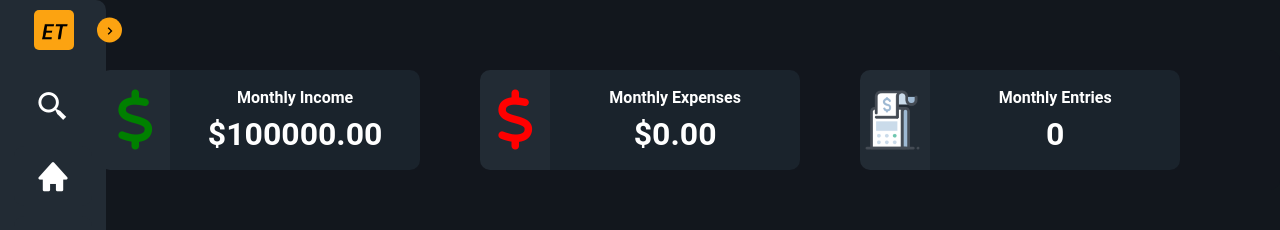
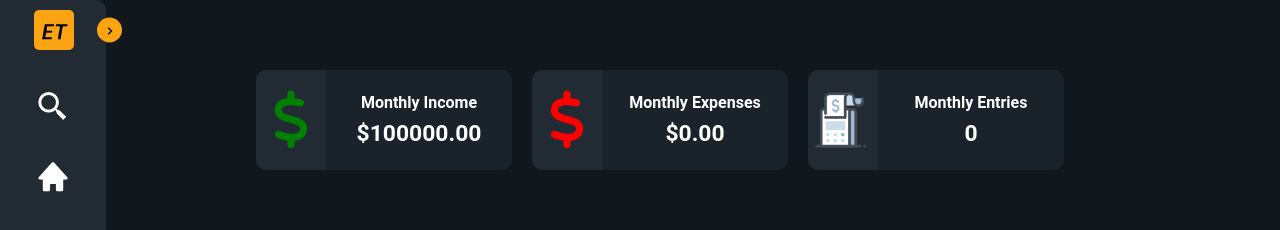
Before and after one commit to Paulq02/aug-expense-app, a Flask app: page / in a window 1280 px wide. Shown: the part 60-290 px from the top of the page. Run offline with Flask 3, Linux system fonts and the light colour scheme; data that the repository does not hold is empty; some libraries are stand-ins or nearby versions.

Commit message:
styled money/receipt containers/text/images  to adjust to screen size, used viewport widths

```diff
--- a/static/styles.css
+++ b/static/styles.css
@@ -797,21 +797,10 @@ p {
   display: flex;
   justify-content: space-around;
 }
-/*
-.money_in_container,
-.receipt_container,
-.money_out_container {
-  text-align: center;
-  background: #12161d;
-  border-radius: 10%;
-  min-width: 300px;
-  text-transform: capitalize;
-}
-*/
 
 .receipt_image_container img {
-  height: 60px;
-  width: 60px;
+  height: auto;
+  width: 4.3vw;
 }
 
 .money_in_container,
@@ -820,9 +809,7 @@ p {
   display: flex;
 
   height: 100px;
-  width: 320px;
-
-  justify-content: space-between;
+  width: 20vw;
 }
 
 .money_in_image_container,
@@ -833,30 +820,32 @@ p {
   justify-content: center;
   align-items: center;
   height: 100px;
-  width: 90px;
+  width: 70px;
   border-top-left-radius: 10px; /* Top-right corner */
   border-bottom-left-radius: 10px;
 }
 
 .details_container {
   display: flex;
+
   flex-direction: column;
   justify-content: center;
   background-color: rgb(26, 35, 44);
   border-top-right-radius: 10px; /* Top-right corner */
   border-bottom-right-radius: 10px;
-  width: 100%;
+
   align-items: center;
+  flex: 1;
 }
 
 .money_in_image_container i {
   color: green;
-  font-size: 60px;
+  font-size: 4.5vw;
 }
 
 .money_out_image_container i {
   color: red;
-  font-size: 60px;
+  font-size: 4.5vw;
 }
 
 .monthly {
@@ -865,7 +854,7 @@ p {
 
 .monthly_details {
   margin-top: 8px;
-  font-size: 2rem;
+  font-size: 1.79vw;
   margin-bottom: 16px;
 }
 
@@ -983,8 +972,14 @@ tfoot td {
   border-radius: 10px;
   background: #12161d;
   padding: 20px;
-  width: 100;
-  column-gap: 60px;
+  width: 100%;
+}
+
+.money_container {
+  display: flex;
+  width: 100%;
+  column-gap: 20px;
+  justify-content: center;
 }
 
 .entries {
--- a/templates/index.html
+++ b/templates/index.html
@@ -194,8 +194,8 @@
         </div>
       </div>
     </nav>
-
     <div class="summary_container">
+      <div class="money_container">
         <div class="money_in_container">
           <div class="money_in_image_container">
             <i class="fa-solid fa-dollar-sign fa-2xl green_money_icon"></i>
@@ -225,6 +225,7 @@
           <div class="details_container">
             <p class="monthly">Monthly Entries</p>
             <p class="monthly_details">{{ entries }}</p>
+          </div>
         </div>
       </div>
     </div>
```
Lines whose indentation alone changed are shown as unchanged.
